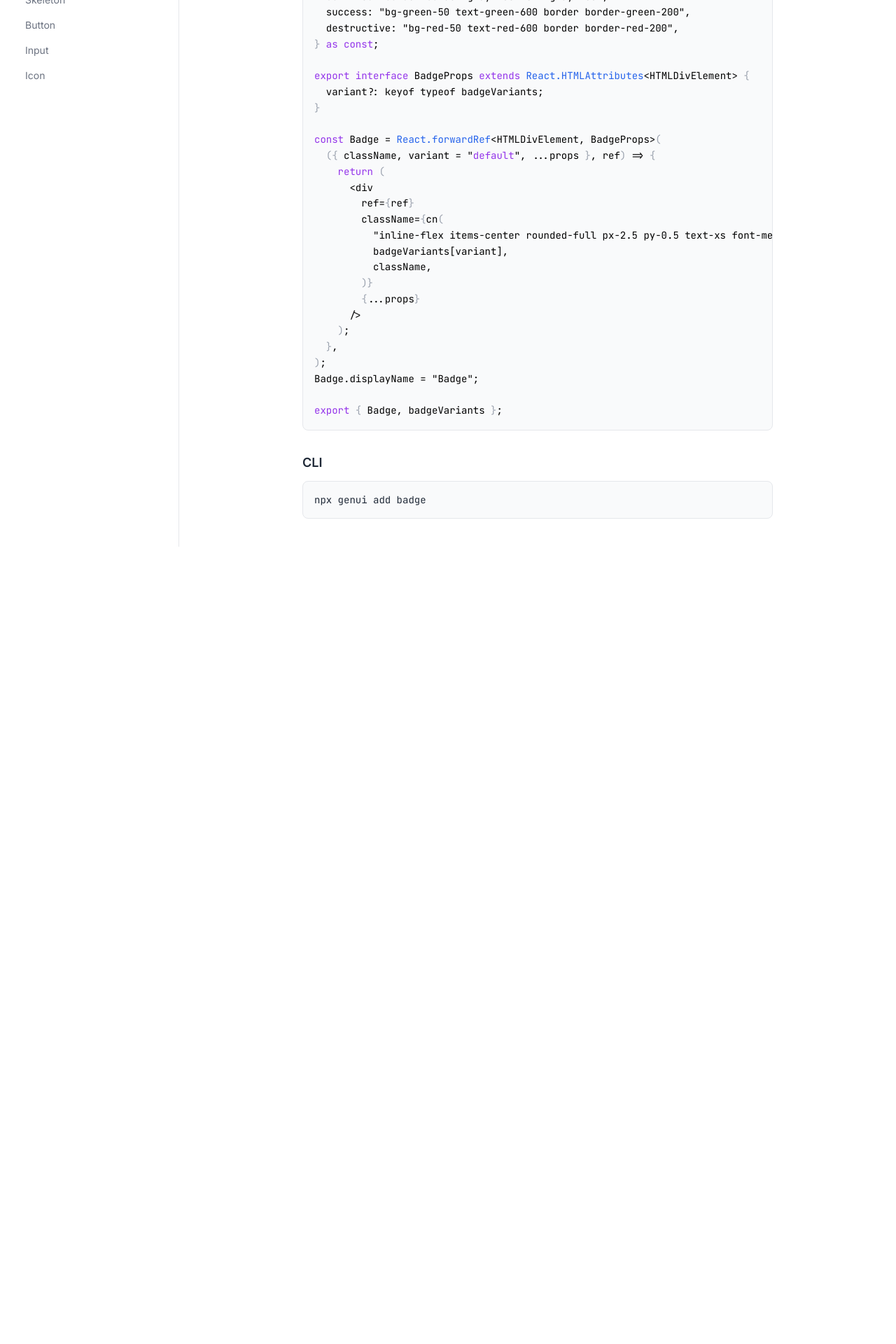
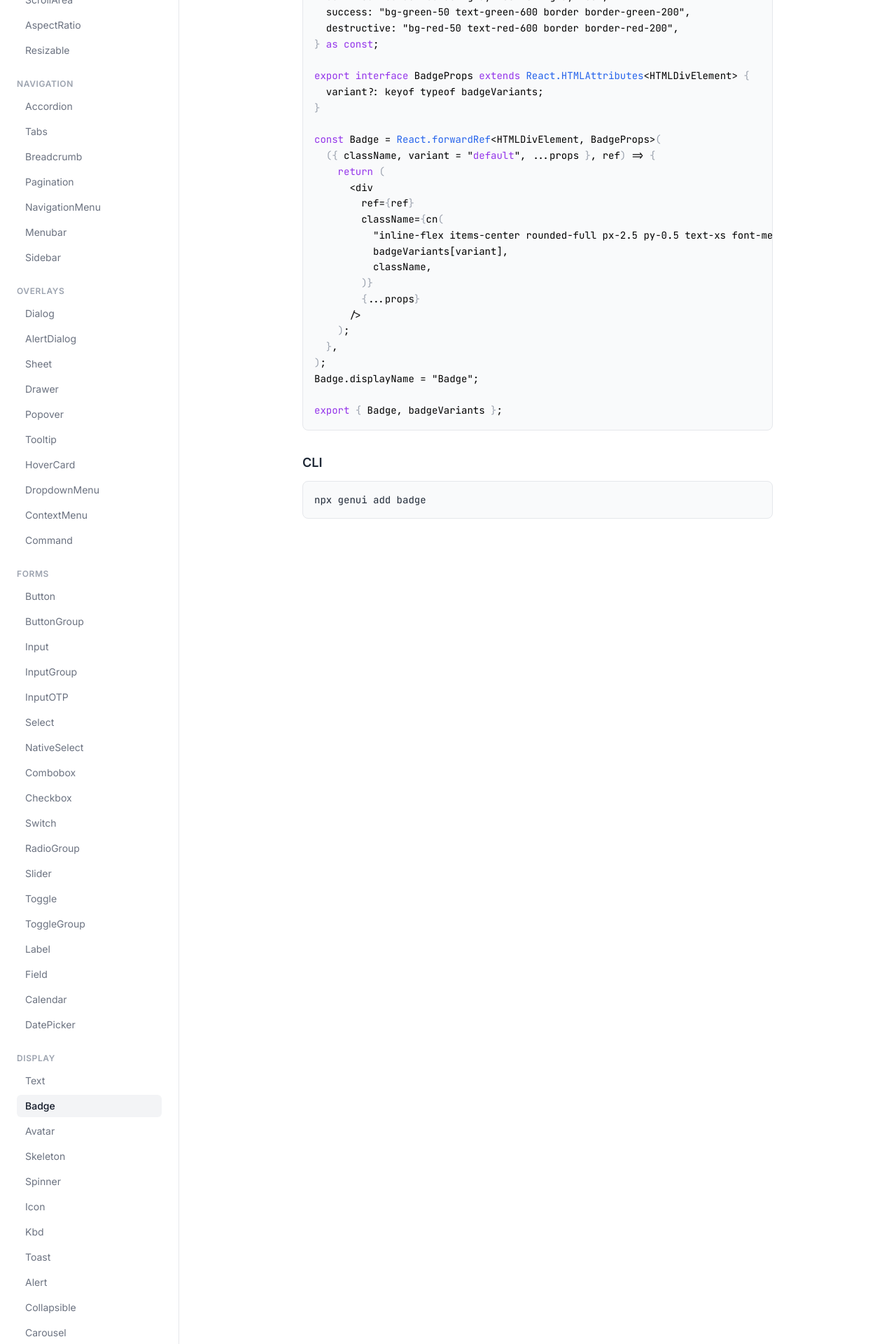
Before and after one commit to syntaveai/genui, a Next.js app in the folder apps/registry/: page /docs/badge in a window 1280 px wide. Shown: the part 560-2480 px from the top of the page at 70% size. Before the commit the page ends 1341 px from the top, so only its background shows below. Built offline with nearby package versions, Linux system fonts and the light colour scheme.

Commit message:
docs: update sidebar with all 49 components, add PieChart/ProgressBar schemas to docs

```diff
--- a/apps/registry/app/docs/[component]/page.tsx
+++ b/apps/registry/app/docs/[component]/page.tsx
@@ -9,6 +9,10 @@ import {
   DataTablePropsSchema,
   FallbackMessageLLMSchema,
   FallbackMessagePropsSchema,
+  PieChartLLMSchema,
+  PieChartPropsSchema,
+  ProgressBarLLMSchema,
+  ProgressBarPropsSchema,
 } from "@syntave/schemas";
 import { CodeBlock } from "./code-block";
 import { SchemaView } from "./schema-view";
@@ -17,20 +21,138 @@ interface Props {
   params: Promise<{ component: string }>;
 }
 
-const COMPONENT_META: Record<string, { label: string; isGenUI: boolean }> = {
-  "metric-card": { label: "MetricCard", isGenUI: true },
-  "data-table": { label: "DataTable", isGenUI: true },
-  "fallback-message": { label: "FallbackMessage", isGenUI: true },
-  card: { label: "Card", isGenUI: false },
-  table: { label: "Table", isGenUI: false },
-  separator: { label: "Separator", isGenUI: false },
-  text: { label: "Text", isGenUI: false },
-  badge: { label: "Badge", isGenUI: false },
-  skeleton: { label: "Skeleton", isGenUI: false },
-  button: { label: "Button", isGenUI: false },
-  input: { label: "Input", isGenUI: false },
-  icon: { label: "Icon", isGenUI: false },
-};
+type ComponentMeta = { label: string; isGenUI: boolean };
+
+function buildMeta(): Record<string, ComponentMeta> {
+  const genui = [
+    "metric-card",
+    "data-table",
+    "fallback-message",
+    "pie-chart",
+    "progress-bar",
+  ];
+  const primitives = [
+    "accordion",
+    "alert",
+    "alert-dialog",
+    "aspect-ratio",
+    "avatar",
+    "badge",
+    "breadcrumb",
+    "button",
+    "button-group",
+    "calendar",
+    "card",
+    "carousel",
+    "checkbox",
+    "collapsible",
+    "combobox",
+    "command",
+    "context-menu",
+    "date-picker",
+    "dialog",
+    "drawer",
+    "dropdown-menu",
+    "field",
+    "hover-card",
+    "icon",
+    "input",
+    "input-group",
+    "input-otp",
+    "kbd",
+    "label",
+    "menubar",
+    "native-select",
+    "navigation-menu",
+    "pagination",
+    "popover",
+    "progress-bar",
+    "radio-group",
+    "resizable",
+    "scroll-area",
+    "select",
+    "separator",
+    "sheet",
+    "sidebar",
+    "skeleton",
+    "slider",
+    "spinner",
+    "switch",
+    "table",
+    "tabs",
+    "text",
+    "toast",
+    "toggle",
+    "toggle-group",
+    "tooltip",
+  ];
+  const labels: Record<string, string> = {
+    "metric-card": "MetricCard",
+    "data-table": "DataTable",
+    "fallback-message": "FallbackMessage",
+    "pie-chart": "PieChart",
+    "progress-bar": "ProgressBar",
+    accordion: "Accordion",
+    alert: "Alert",
+    "alert-dialog": "AlertDialog",
+    "aspect-ratio": "AspectRatio",
+    avatar: "Avatar",
+    badge: "Badge",
+    breadcrumb: "Breadcrumb",
+    button: "Button",
+    "button-group": "ButtonGroup",
+    calendar: "Calendar",
+    card: "Card",
+    carousel: "Carousel",
+    checkbox: "Checkbox",
+    collapsible: "Collapsible",
+    combobox: "Combobox",
+    command: "Command",
+    "context-menu": "ContextMenu",
+    "date-picker": "DatePicker",
+    dialog: "Dialog",
+    drawer: "Drawer",
+    "dropdown-menu": "DropdownMenu",
+    field: "Field",
+    "hover-card": "HoverCard",
+    icon: "Icon",
+    input: "Input",
+    "input-group": "InputGroup",
+    "input-otp": "InputOTP",
+    kbd: "Kbd",
+    label: "Label",
+    menubar: "Menubar",
+    "native-select": "NativeSelect",
+    "navigation-menu": "NavigationMenu",
+    pagination: "Pagination",
+    popover: "Popover",
+    "radio-group": "RadioGroup",
+    resizable: "Resizable",
+    "scroll-area": "ScrollArea",
+    select: "Select",
+    separator: "Separator",
+    sheet: "Sheet",
+    sidebar: "Sidebar",
+    skeleton: "Skeleton",
+    slider: "Slider",
+    spinner: "Spinner",
+    switch: "Switch",
+    table: "Table",
+    tabs: "Tabs",
+    text: "Text",
+    toast: "Toast",
+    toggle: "Toggle",
+    "toggle-group": "ToggleGroup",
+    tooltip: "Tooltip",
+  };
+  const meta: Record<string, ComponentMeta> = {};
+  for (const g of genui) meta[g] = { label: labels[g] ?? g, isGenUI: true };
+  for (const p of primitives)
+    meta[p] = { label: labels[p] ?? p, isGenUI: false };
+  return meta;
+}
+
+const COMPONENT_META = buildMeta();
 
 const SCHEMA_MAP: Record<string, { llm: string; props: string }> = {
   "metric-card": {
@@ -44,6 +166,14 @@ const SCHEMA_MAP: Record<string, { llm: string; props: string }> = {
   "fallback-message": {
     llm: describeZod(FallbackMessageLLMSchema),
     props: describeZod(FallbackMessagePropsSchema),
+  },
+  "pie-chart": {
+    llm: describeZod(PieChartLLMSchema),
+    props: describeZod(PieChartPropsSchema),
+  },
+  "progress-bar": {
+    llm: describeZod(ProgressBarLLMSchema),
+    props: describeZod(ProgressBarPropsSchema),
   },
 };
 
--- a/apps/registry/components/docs-nav.tsx
+++ b/apps/registry/components/docs-nav.tsx
@@ -17,20 +17,85 @@ const NAV_GROUPS = [
       { href: "/docs/metric-card", label: "MetricCard" },
       { href: "/docs/data-table", label: "DataTable" },
       { href: "/docs/fallback-message", label: "FallbackMessage" },
+      { href: "/docs/pie-chart", label: "PieChart" },
+      { href: "/docs/progress-bar", label: "ProgressBar" },
     ],
   },
   {
-    label: "Base Primitives",
+    label: "Layout",
     items: [
       { href: "/docs/card", label: "Card" },
       { href: "/docs/table", label: "Table" },
       { href: "/docs/separator", label: "Separator" },
+      { href: "/docs/scroll-area", label: "ScrollArea" },
+      { href: "/docs/aspect-ratio", label: "AspectRatio" },
+      { href: "/docs/resizable", label: "Resizable" },
+    ],
+  },
+  {
+    label: "Navigation",
+    items: [
+      { href: "/docs/accordion", label: "Accordion" },
+      { href: "/docs/tabs", label: "Tabs" },
+      { href: "/docs/breadcrumb", label: "Breadcrumb" },
+      { href: "/docs/pagination", label: "Pagination" },
+      { href: "/docs/navigation-menu", label: "NavigationMenu" },
+      { href: "/docs/menubar", label: "Menubar" },
+      { href: "/docs/sidebar", label: "Sidebar" },
+    ],
+  },
+  {
+    label: "Overlays",
+    items: [
+      { href: "/docs/dialog", label: "Dialog" },
+      { href: "/docs/alert-dialog", label: "AlertDialog" },
+      { href: "/docs/sheet", label: "Sheet" },
+      { href: "/docs/drawer", label: "Drawer" },
+      { href: "/docs/popover", label: "Popover" },
+      { href: "/docs/tooltip", label: "Tooltip" },
+      { href: "/docs/hover-card", label: "HoverCard" },
+      { href: "/docs/dropdown-menu", label: "DropdownMenu" },
+      { href: "/docs/context-menu", label: "ContextMenu" },
+      { href: "/docs/command", label: "Command" },
+    ],
+  },
+  {
+    label: "Forms",
+    items: [
+      { href: "/docs/button", label: "Button" },
+      { href: "/docs/button-group", label: "ButtonGroup" },
+      { href: "/docs/input", label: "Input" },
+      { href: "/docs/input-group", label: "InputGroup" },
+      { href: "/docs/input-otp", label: "InputOTP" },
+      { href: "/docs/select", label: "Select" },
+      { href: "/docs/native-select", label: "NativeSelect" },
+      { href: "/docs/combobox", label: "Combobox" },
+      { href: "/docs/checkbox", label: "Checkbox" },
+      { href: "/docs/switch", label: "Switch" },
+      { href: "/docs/radio-group", label: "RadioGroup" },
+      { href: "/docs/slider", label: "Slider" },
+      { href: "/docs/toggle", label: "Toggle" },
+      { href: "/docs/toggle-group", label: "ToggleGroup" },
+      { href: "/docs/label", label: "Label" },
+      { href: "/docs/field", label: "Field" },
+      { href: "/docs/calendar", label: "Calendar" },
+      { href: "/docs/date-picker", label: "DatePicker" },
+    ],
+  },
+  {
+    label: "Display",
+    items: [
       { href: "/docs/text", label: "Text" },
       { href: "/docs/badge", label: "Badge" },
+      { href: "/docs/avatar", label: "Avatar" },
       { href: "/docs/skeleton", label: "Skeleton" },
-      { href: "/docs/button", label: "Button" },
-      { href: "/docs/input", label: "Input" },
+      { href: "/docs/spinner", label: "Spinner" },
       { href: "/docs/icon", label: "Icon" },
+      { href: "/docs/kbd", label: "Kbd" },
+      { href: "/docs/toast", label: "Toast" },
+      { href: "/docs/alert", label: "Alert" },
+      { href: "/docs/collapsible", label: "Collapsible" },
+      { href: "/docs/carousel", label: "Carousel" },
     ],
   },
 ];
@@ -39,7 +104,7 @@ export function DocsNav() {
   const pathname = usePathname();
 
   return (
-    <nav className="w-64 shrink-0 border-r border-gray-200 bg-white p-6">
+    <nav className="w-64 shrink-0 overflow-y-auto border-r border-gray-200 bg-white p-6">
       <div className="mb-6">
         <Link
           href="/"
```
